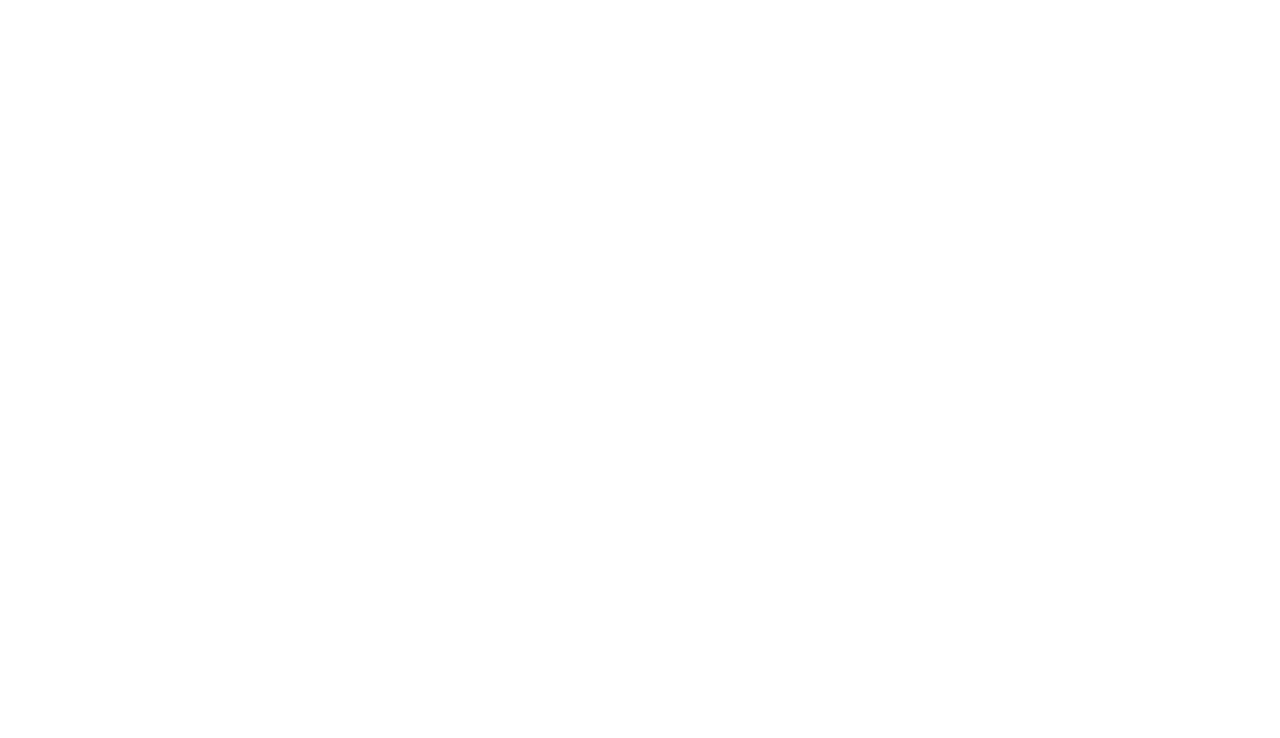
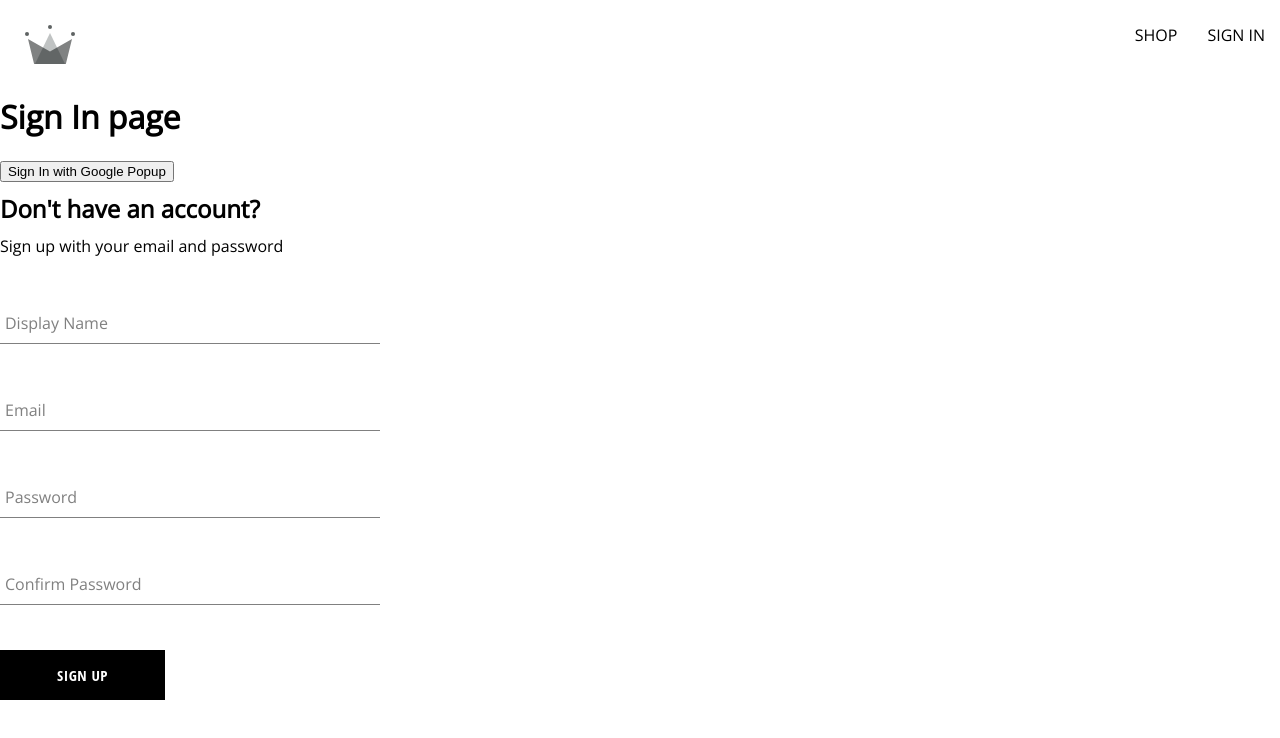
Before and after one commit to sameerthecoder94/crown-clothing-eCommerce, a React (Create React App) app: page /auth in a window 1280 px wide. Before the commit this address had no page. Shown: the top 738 px of the page. Built offline with nearby package versions, Linux system fonts and the light colour scheme.

Commit message:
rename signIn route/folder to `<Authentication />` changed path='/auth'

```diff
--- a/src/App.js
+++ b/src/App.js
@@ -1,7 +1,7 @@
 import { Routes, Route } from 'react-router-dom';
 import Navigation from './routes/navigation/navigation.component';
 import Home from './routes/home/home.component';
-import SignIn from './routes/sign-in/sign-in.component';
+import Authentication from './routes/authentication/authentication.component';
 
 const Shop = () => {
   return (
@@ -17,7 +17,7 @@
       <Route path='/' element={<Navigation />}>
         <Route index element={<Home />} />
         <Route path='shop' element={<Shop />} />
-        <Route path='sign-in' element={<SignIn />} />
+        <Route path='auth' element={<Authentication />} />
       </Route>
     </Routes>
   );
--- a/src/routes/sign-in/sign-in.component.jsx
+++ b/src/routes/authentication/authentication.component.jsx
@@ -4,7 +4,7 @@
 } from '../../utils/firebase/firebase.utils';
 import SignUpForm from '../../components/sign-up-form/sign-up-form.component';
 
-const SignIn = () => {
+const Authentication = () => {
   const logGoogleUser = async () => {
     const { user } = await signInWithGooglePopup();
     createUserDocumentFromAuth(user);
@@ -19,4 +19,4 @@
   );
 };
 
-export default SignIn;
+export default Authentication;
--- a/src/routes/navigation/navigation.component.jsx
+++ b/src/routes/navigation/navigation.component.jsx
@@ -14,7 +14,7 @@
           <Link className='nav-link' to='/shop'>
             SHOP
           </Link>
-          <Link className='nav-link' to='/sign-in'>
+          <Link className='nav-link' to='/auth'>
             SIGN IN
           </Link>
         </div>
```
